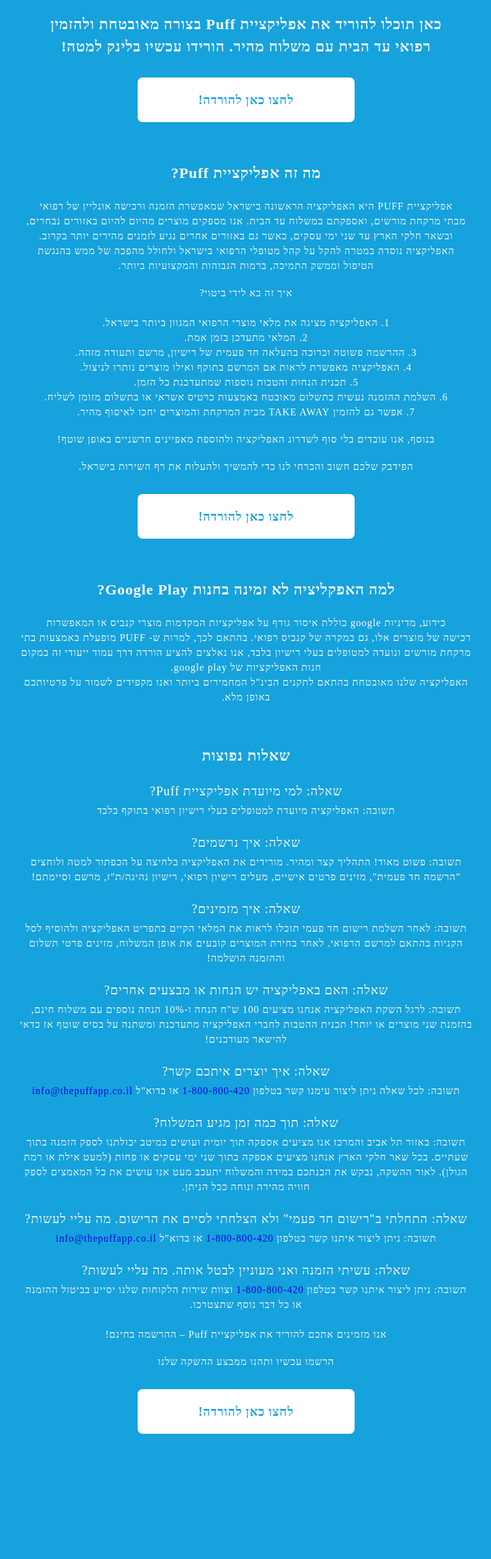
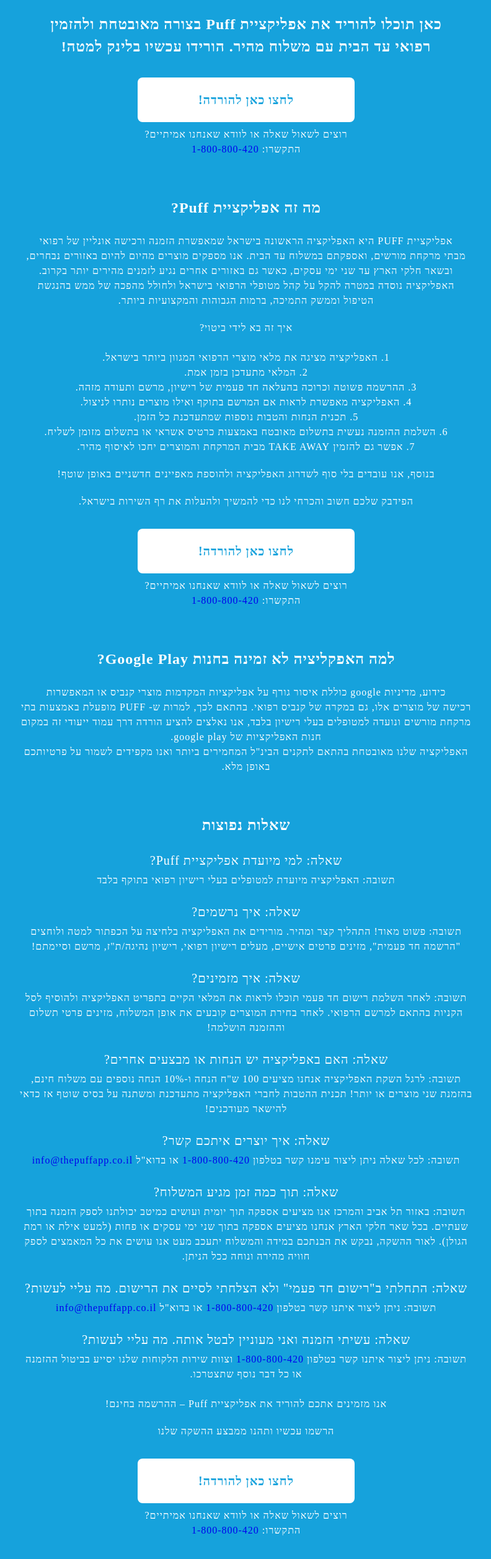
Before and after one commit to Israel-IT/puff-links, a plain HTML site: page index.html in a window 1280 px wide. Shown: the part 225-2740 px from the top of the page at 62% size, without its empty margins (243-1035 px from the left). Before the commit the page ends 2632 px from the top, so only its background shows below. Drawn offline with Linux system fonts and the light colour scheme.

Commit message:
added number under button

```diff
--- a/css/style.css
+++ b/css/style.css
@@ -154,7 +154,7 @@ body {
   font-weight: 700;
   margin: 0 auto;
   margin-top: 32px;
-  margin-bottom: 64px;
+  margin-bottom: 8px;
 }
 
 a.link:visited {
@@ -232,7 +232,7 @@ a.link:visited {
   .link {
     padding: 20px 0;
     margin-top: 24px;
-    margin-bottom: 48px;
+    margin-bottom: 8px;
   }
 
   .block {
--- a/index.html
+++ b/index.html
@@ -26,6 +26,8 @@
           id="download-link"
           >לחצו כאן להורדה!</a
         >
+        <p>רוצים לשאול שאלה או לוודא שאנחנו אמיתיים?</p>
+        <p>התקשרו: <a href="tel:1800800420">1-800-800-420</a></p>
       </div>
 
       <div class="wrapper">
@@ -87,6 +89,8 @@
             id="download-link"
             >לחצו כאן להורדה!</a
           >
+          <p>רוצים לשאול שאלה או לוודא שאנחנו אמיתיים?</p>
+          <p>התקשרו: <a href="tel:1800800420">1-800-800-420</a></p>
         </div>
 
         <div class="block">
@@ -198,6 +202,8 @@
             id="download-link"
             >לחצו כאן להורדה!</a
           >
+          <p>רוצים לשאול שאלה או לוודא שאנחנו אמיתיים?</p>
+          <p>התקשרו: <a href="tel:1800800420">1-800-800-420</a></p>
         </div>
       </div>
     </div>
```
